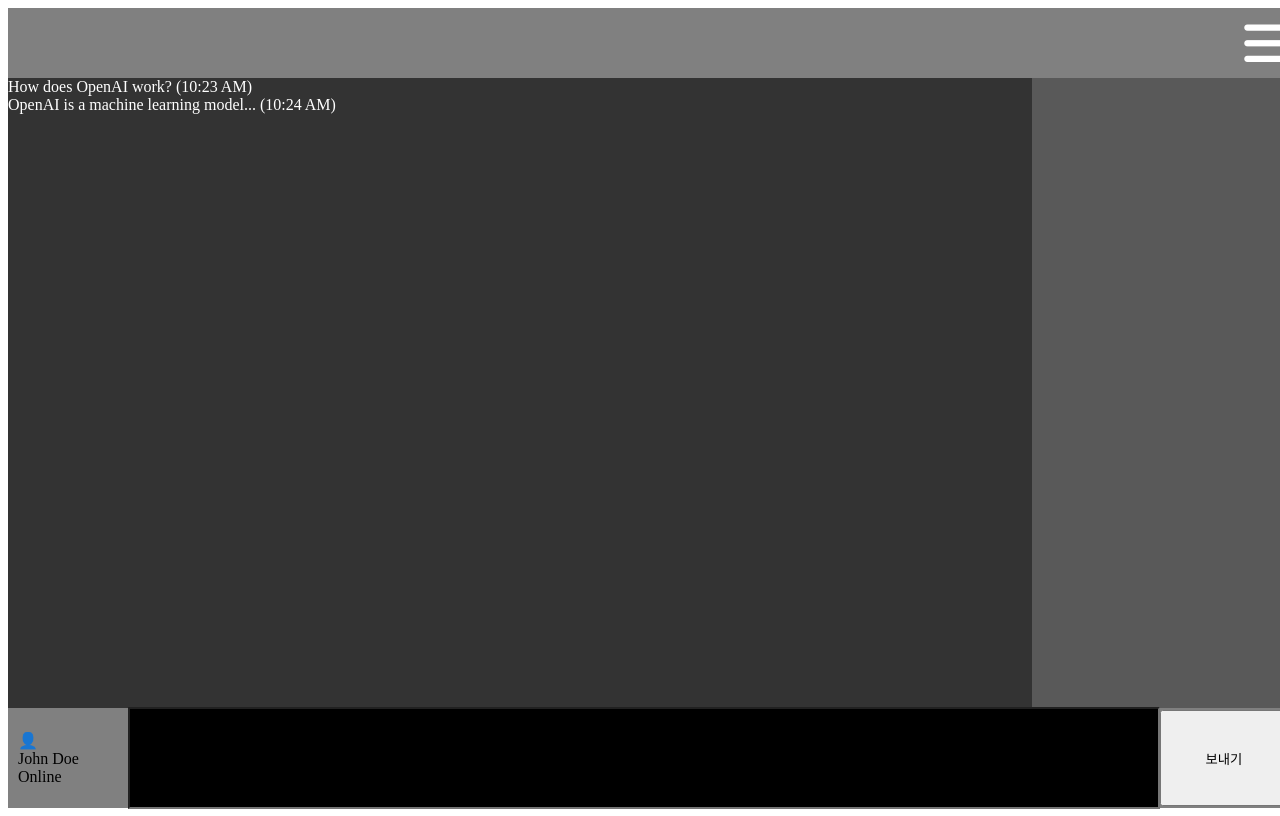
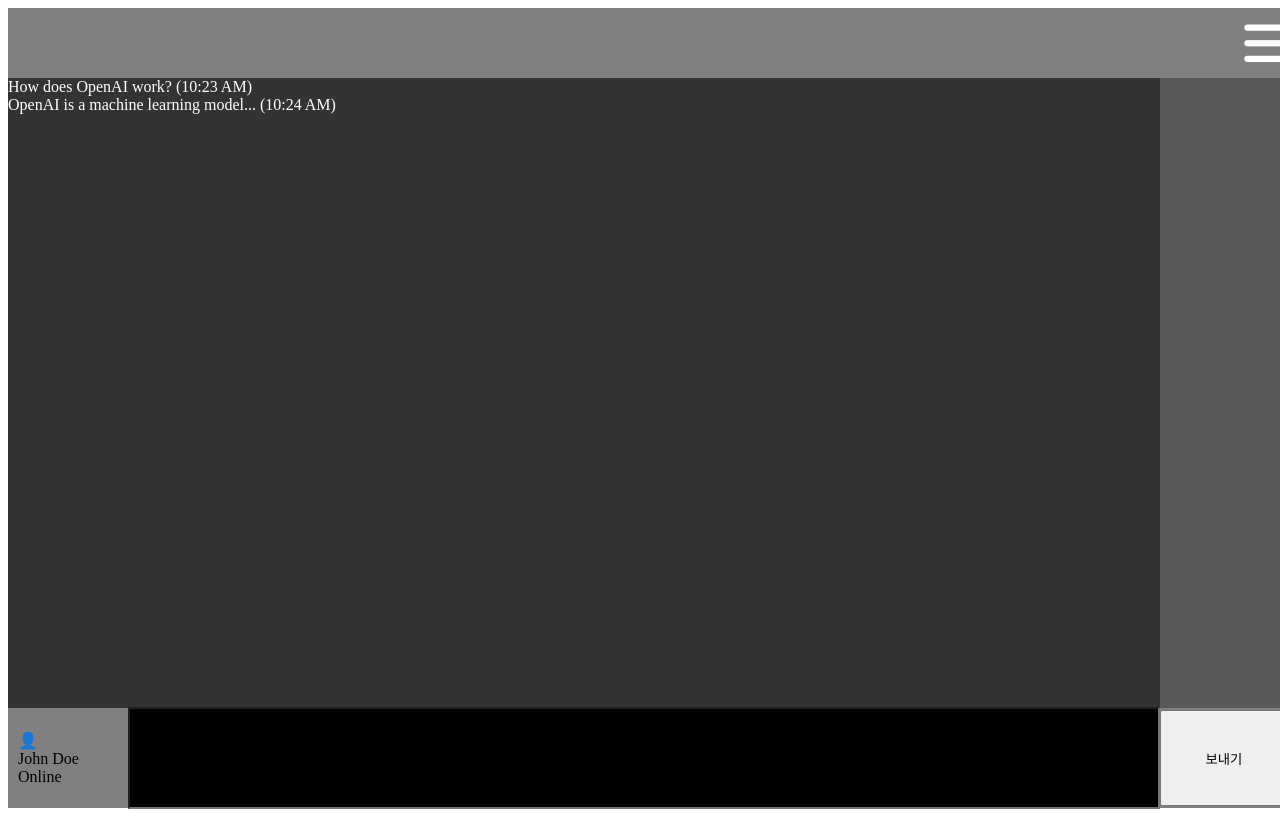
Before and after one commit to KDT-IaaS-Class-One-Group/web-Application-IA-lej, a website: page front/index.html in a window 1280 px wide. Shown: the top 816 px of the page. Drawn offline with Linux system fonts and the light colour scheme.

Commit message:
chat history,rightbar width 조절

```diff
--- a/front/index.css
+++ b/front/index.css
@@ -23,13 +23,13 @@
 }
 
 #chatHistory {
-    width: 80vw;
+    width: 90vw;
     height: 100%;
     background-color:#333;
     color: white;
 }
 #rightBar {
-    width: 20vw ;
+    width: 10vw ;
     height: calc(100%);
     background-color:rgb(89, 89, 89)
 }
```
